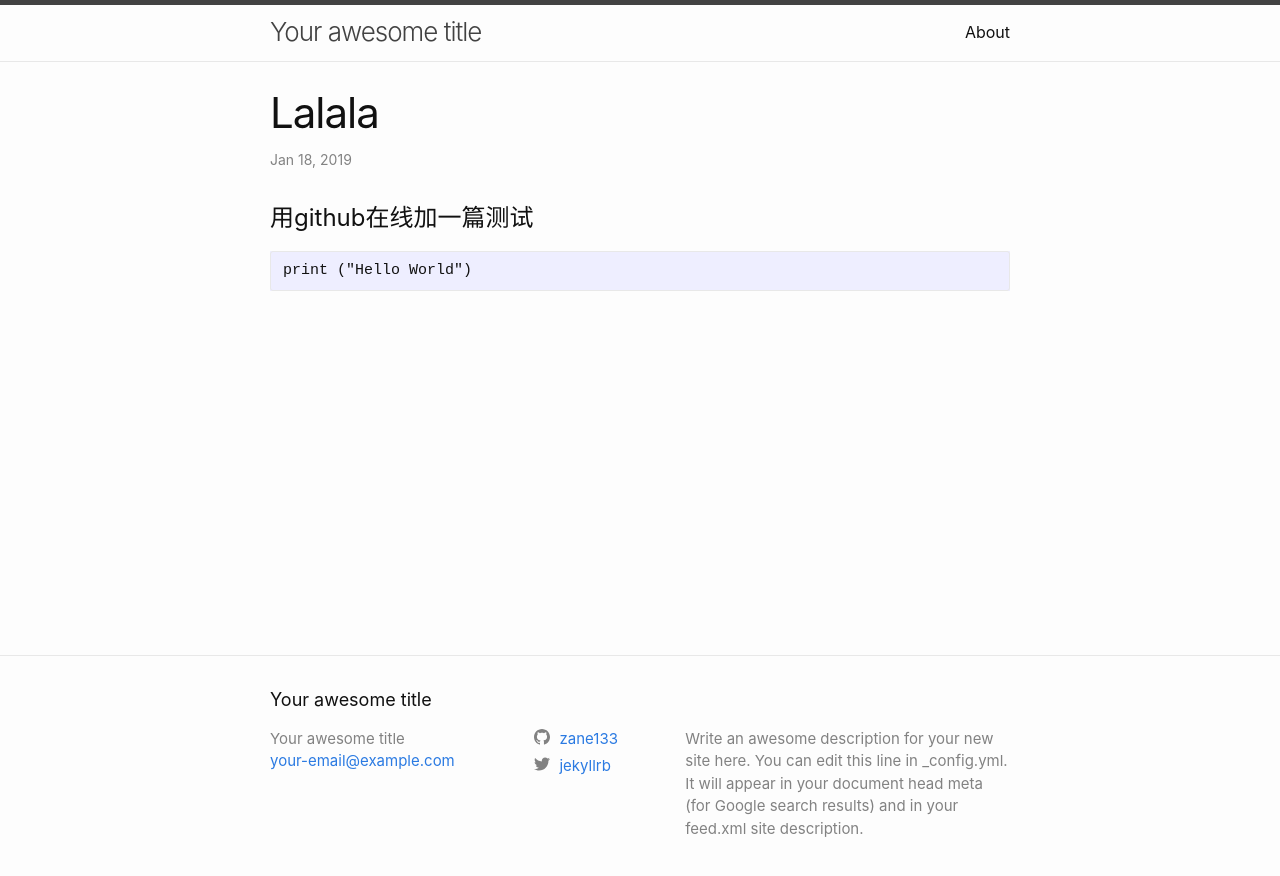
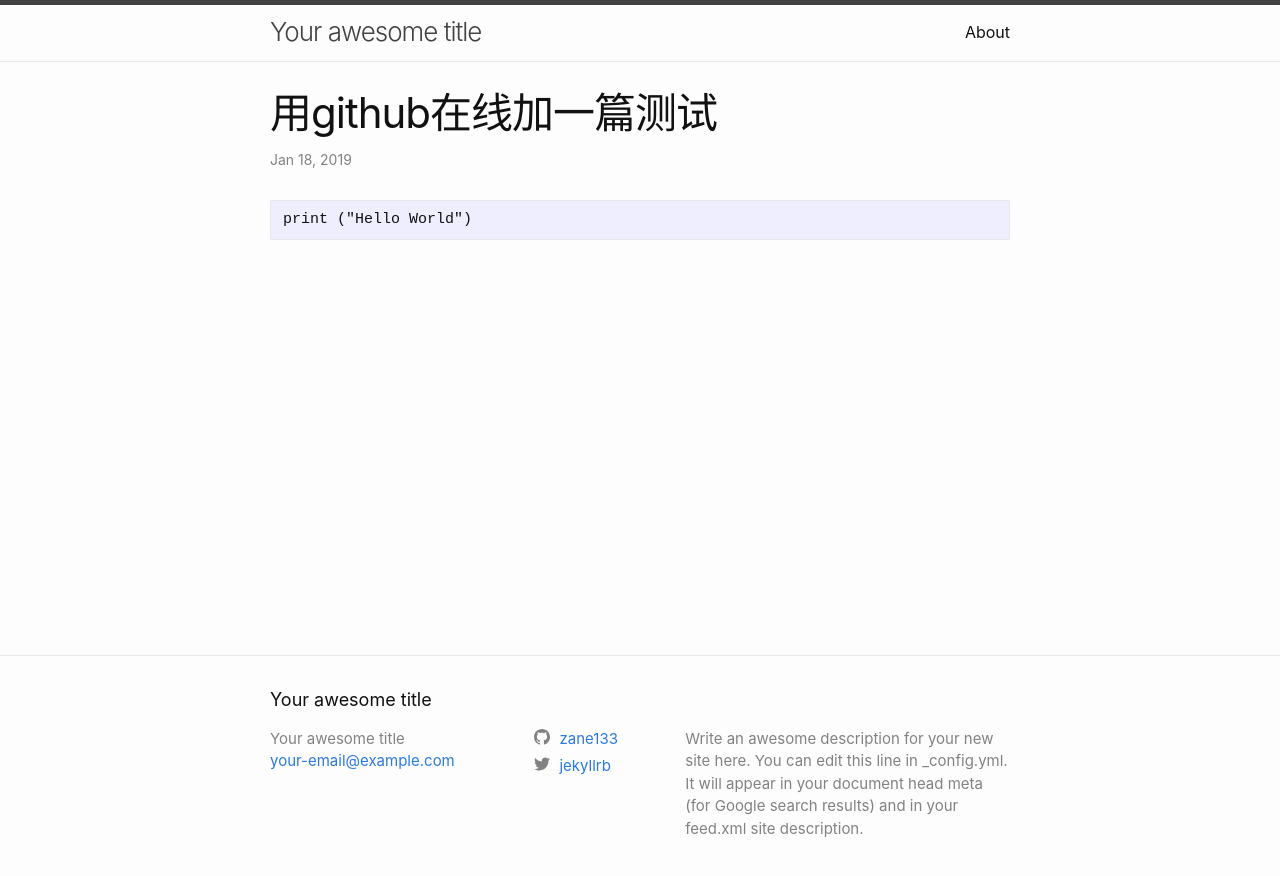
Before and after one commit to zane133/zane133.github.io, a Jekyll site: the page built from _posts/2019-01-18-lalala.markdown, in a window 1280 px wide. Shown: the top 876 px of the page. Built offline with Jekyll 4.4.1, drawn with Linux system fonts in a browser that asks for light colours; our own code applies the rules of GitHub Pages for plain Markdown files; part of the change alters nothing that is shown.

Commit message:
Update 2019-01-18-lalala.markdown
shishi

````diff
--- a/_posts/2019-01-18-lalala.markdown
+++ b/_posts/2019-01-18-lalala.markdown
@@ -1,4 +1,7 @@
-# 用github在线加一篇测试
+---
+layout:     post
+title:      "用github在线加一篇测试"
+---
 
 
 ```
````
